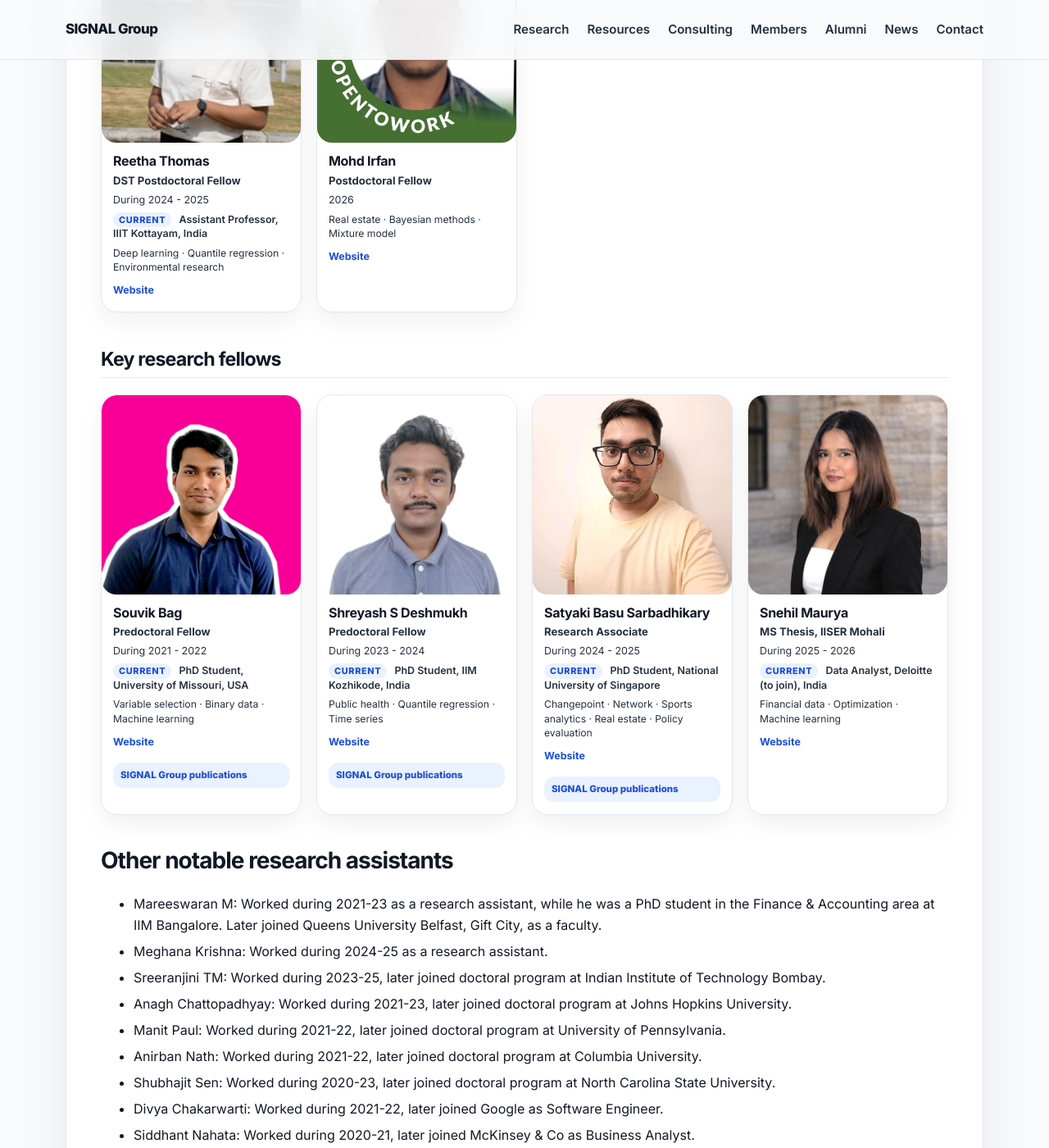
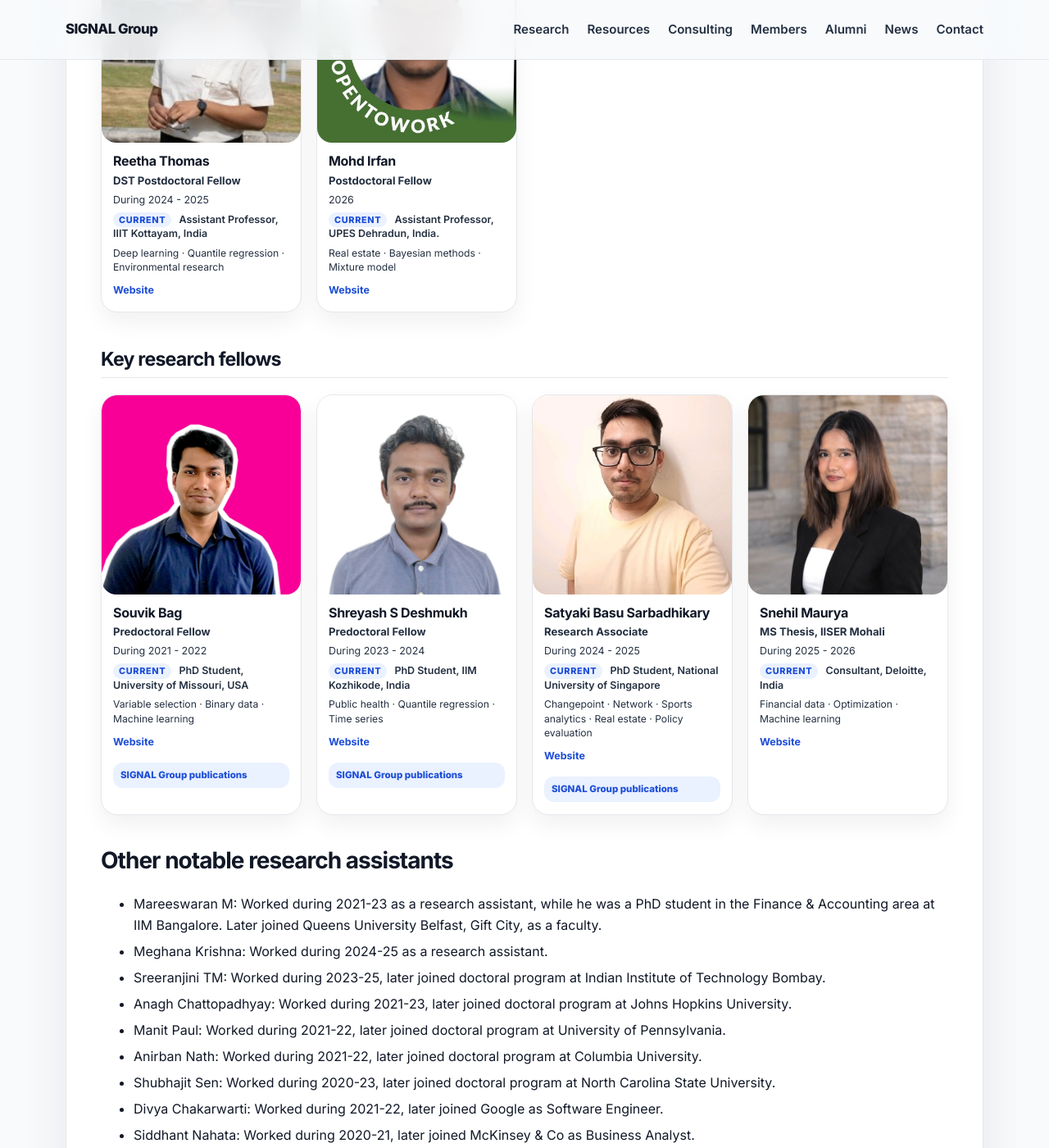
Before and after one commit to soudeepd/soudeeps-research-group, a Jekyll site: the page built from docs/_pages/alumni.md, in a window 1280 px wide and 1400 px high, scrolled down 1794 px. Shown: the whole window at 82% size. Built offline with Jekyll 4.4.1, drawn with Linux system fonts in a browser that asks for light colours.

Commit message:
Update alumni.yml

```diff
--- a/docs/_data/alumni.yml
+++ b/docs/_data/alumni.yml
@@ -95,7 +95,7 @@
   image: /assets/images/alumni/Snehil_Maurya.jpg
   role: MS Thesis, IISER Mohali
   period: During 2025 - 2026
-  current: Data Analyst, Deloitte (to join), India
+  current: Consultant, Deloitte, India
   themes: Financial data · Optimization · Machine learning
   webpage: "https://www.linkedin.com/in/snehil-maurya-a389221b8/"
 
@@ -105,6 +105,6 @@
   image: /assets/images/alumni/Mohd_Irfan.jpg
   role: Postdoctoral Fellow
   period: 2026
-  current:
+  current: Assistant Professor, UPES Dehradun, India.
   themes: Real estate · Bayesian methods · Mixture model
   webpage: "https://www.linkedin.com/in/dr-mohd-irfan-052376270/"
```
